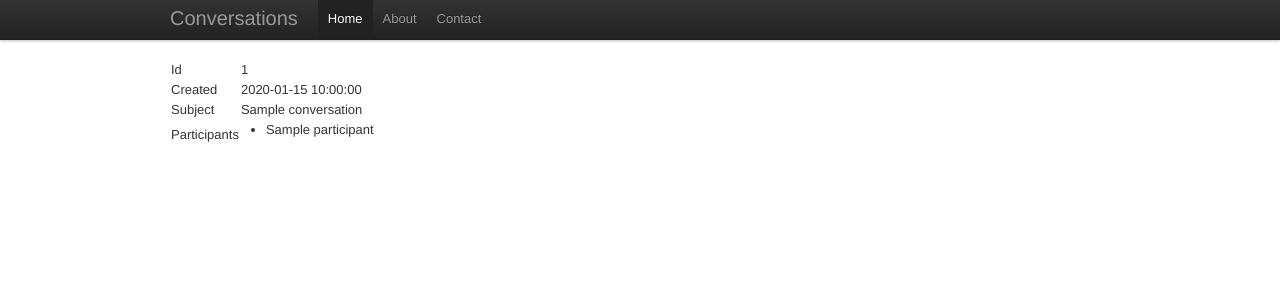
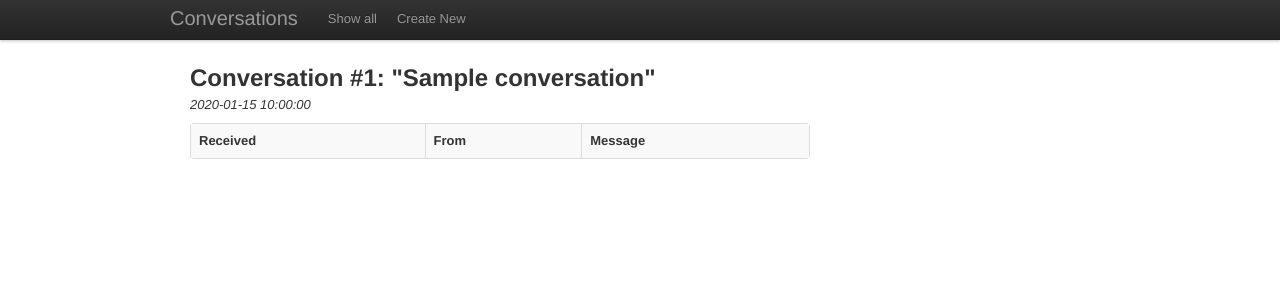
Before and after one commit to hugorodgerbrown/Conversations, a Python web app: template templates/conversation.html in a window 1280 px wide. Shown: the top 300 px of the page. Run offline with Jinja, Linux system fonts and the light colour scheme; the template is opened without the code that fills it: most values are stand-ins (such as "Sample title", 1, 10 or a date in 2020); lists and menus that the app fills with data are empty.

Commit message:
Working web interface. Deployed to GAE as v2.
This version includes a better web interface that allows you to list all
conversations, drill into a conversation to see the messages, and to
manually create a new conversation.

```diff
--- a/app.yaml
+++ b/app.yaml
@@ -1,5 +1,5 @@
 application: conversations-app
-version: 1
+version: 2
 runtime: python27
 api_version: 1
 threadsafe: no
--- a/handlers/inmail.py
+++ b/handlers/inmail.py
@@ -10,6 +10,7 @@ import os
 import webapp2
 import logging
 import models
+import email
 from api import ApiConversationHandler
 
 from google.appengine.ext.webapp import template
--- a/templates/base.html
+++ b/templates/base.html
@@ -40,9 +40,8 @@
           <a class="brand" href="#">Conversations</a>
           <div class="nav-collapse">
             <ul class="nav">
-              <li class="active"><a href="#">Home</a></li>
-              <li><a href="#about">About</a></li>
-              <li><a href="#contact">Contact</a></li>
+              <li><a href="/conversations">Show all</a></li>
+              <li><a href="/">Create New</a></li>
             </ul>
           </div><!--/.nav-collapse -->
         </div>
--- a/templates/conversation.html
+++ b/templates/conversation.html
@@ -1,34 +1,25 @@
 {% extends "base.html" %}
 
             {% block content %}
-
-            <table>
-                <tr>
-                    <td>Id</td>
-                    <td>{{conversation.id}}</td>
-                </tr>
-                <tr>
-                    <td>Created</td>
-                    <td>{{conversation.created_at}}</td>
-                </tr>
-                <tr>
-                    <td>Subject</td>
-                    <td>{{conversation.subject}}</td>
-                </tr>
-                <tr>
-                    <td>Participants</td>
-                    <td>
-                        <ul>
-                        {% for participant in conversation.participants %}
-                            <li>{{participant}}</li>
+            <div class="span8">
+                <h2>Conversation #{{conversation.key.id}}: "{{conversation.subject}}"</h2>
+                <p><i>{{conversation.created_at}}</i></p>
+            </div>
+            <div class="span8">
+                    <table class="table table-bordered table-striped">
+                        <tr>
+                            <th>Received</th>
+                            <th>From</th>
+                            <th>Message</th>
+                        </tr>
+                        {% for message in conversation.messages %}
+                        <tr>
+                            <td>{{message.created_at}}</td>
+                            <td>{{message.sender}}</td>
+                            <td>{{message.text}}</td>
+                        </tr>
                         {% endfor %}
-                        </ul>
-                </tr>
-            </table>
-            {% for msg in conversation.messages %}
-            <div class="message">
-                {{ msg.text }}
+                    </table>
             </div>
-            {% endfor %}
 
 {% endblock content %}
```
Also changed, not shown: handlers/web.py (+13 -4 lines), templates/conversations.html (+5 -3 lines).
